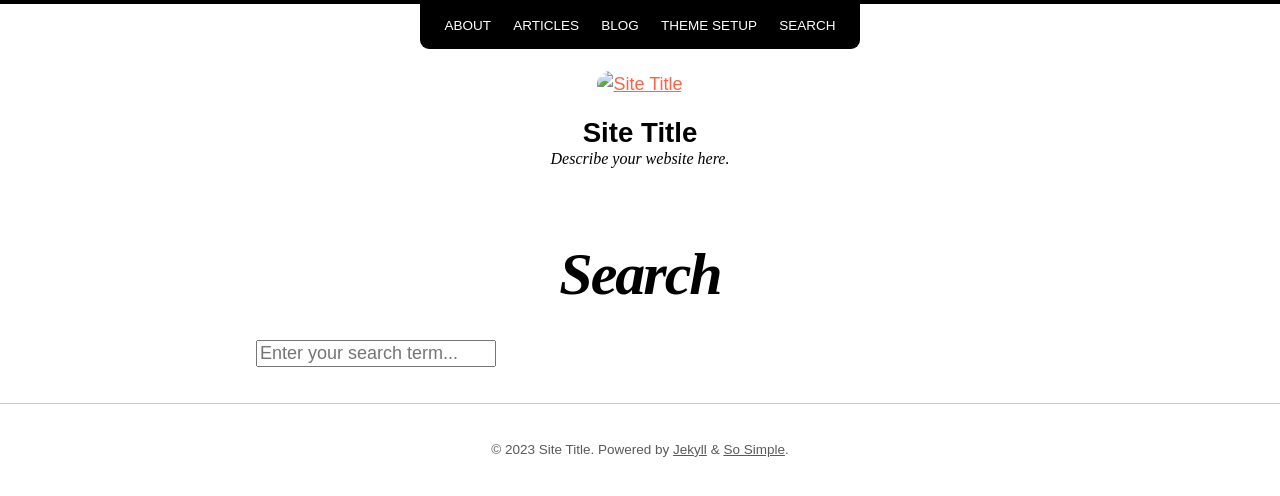
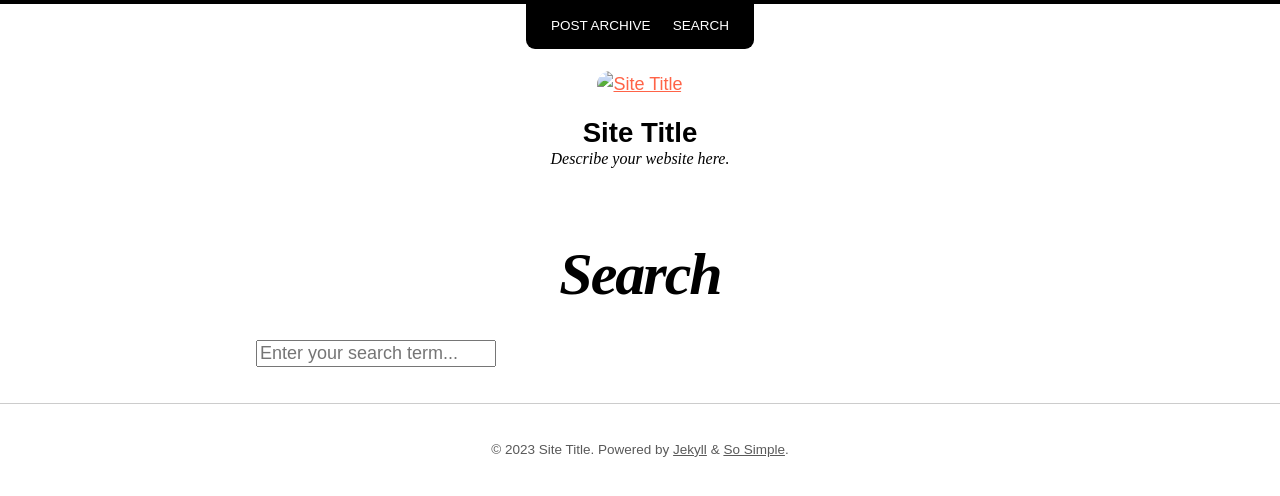
Before and after one commit to FoxerCoeee/FoxerCoeee, a Jekyll site: the page built from example/search.md, in a window 1280 px wide. Shown: the top 496 px of the page. Built offline with Jekyll 4.4.1, drawn with Linux system fonts in a browser that asks for light colours; nearby versions of some CDN libraries.

Commit message:
Update navigation links

```diff
--- a/_data/navigation.yml
+++ b/_data/navigation.yml
@@ -1,12 +1,6 @@
 # Site navigation links
 
-- title: About
-  url: /about/
-- title: Articles
-  url: /articles/
-- title: Blog
-  url: /blog/
-- title: Theme Setup
-  url: /theme-setup/
+- title: Post Archive
+  url: /posts/
 - title: Search
   url: /search/
```
